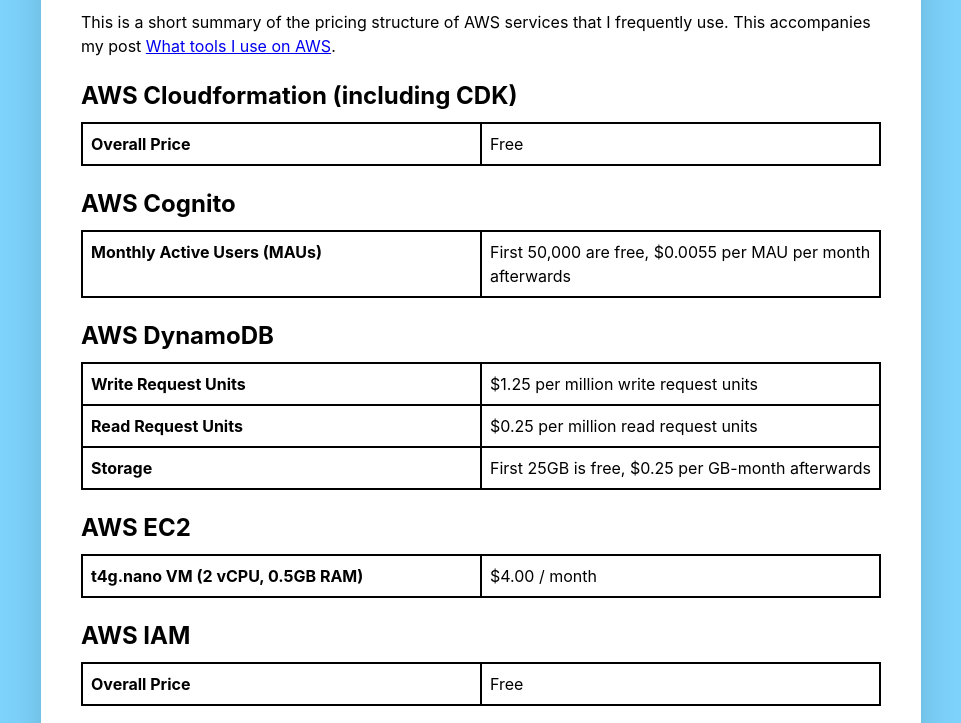
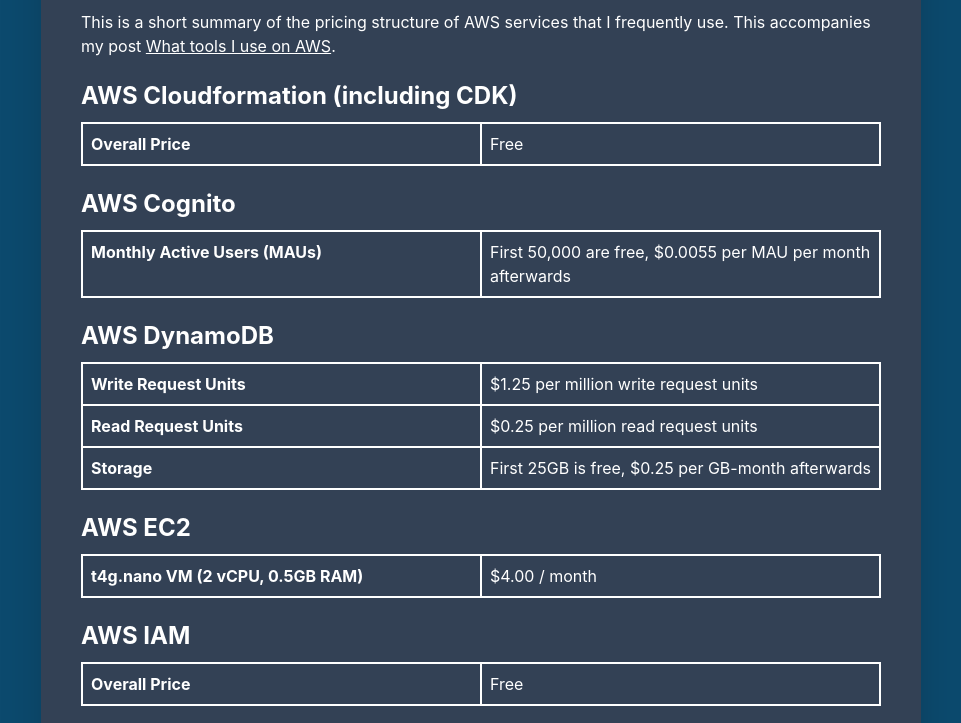
Before and after one commit to lannonbr/aws-pricing-site, a plain HTML site: page src/index.html in a window 1280 px wide. Shown: the part 119-842 px from the top of the page, without its empty margins (159-1120 px from the left). Drawn offline with Linux system fonts and the dark colour scheme.

Commit message:
Add dark mode

```diff
--- a/src/style.css
+++ b/src/style.css
@@ -2,6 +2,10 @@
   font-family: -apple-system, BlinkMacSystemFont, "Segoe UI", Roboto, Oxygen, Ubuntu, Cantarell, "Open Sans", "Helvetica Neue", sans-serif;
   line-height: 1.5;
   background-color: rgb(125 211 252);
+}
+
+a {
+  color: rgb(2 132 199);
 }
 
 main {
@@ -45,3 +49,24 @@
 footer {
   margin-top: 40px;
 }
+
+@media (prefers-color-scheme: dark) {
+  a {
+    color: white;
+  }
+
+  body {
+    background-color: rgb(12 74 110);
+  }
+
+  main {
+    background-color: rgb(51 65 85);
+    color: white;
+  }
+
+  section dl,
+  section dl dt,
+  section dl dd {
+    border-color: white;
+  }
+}
```
